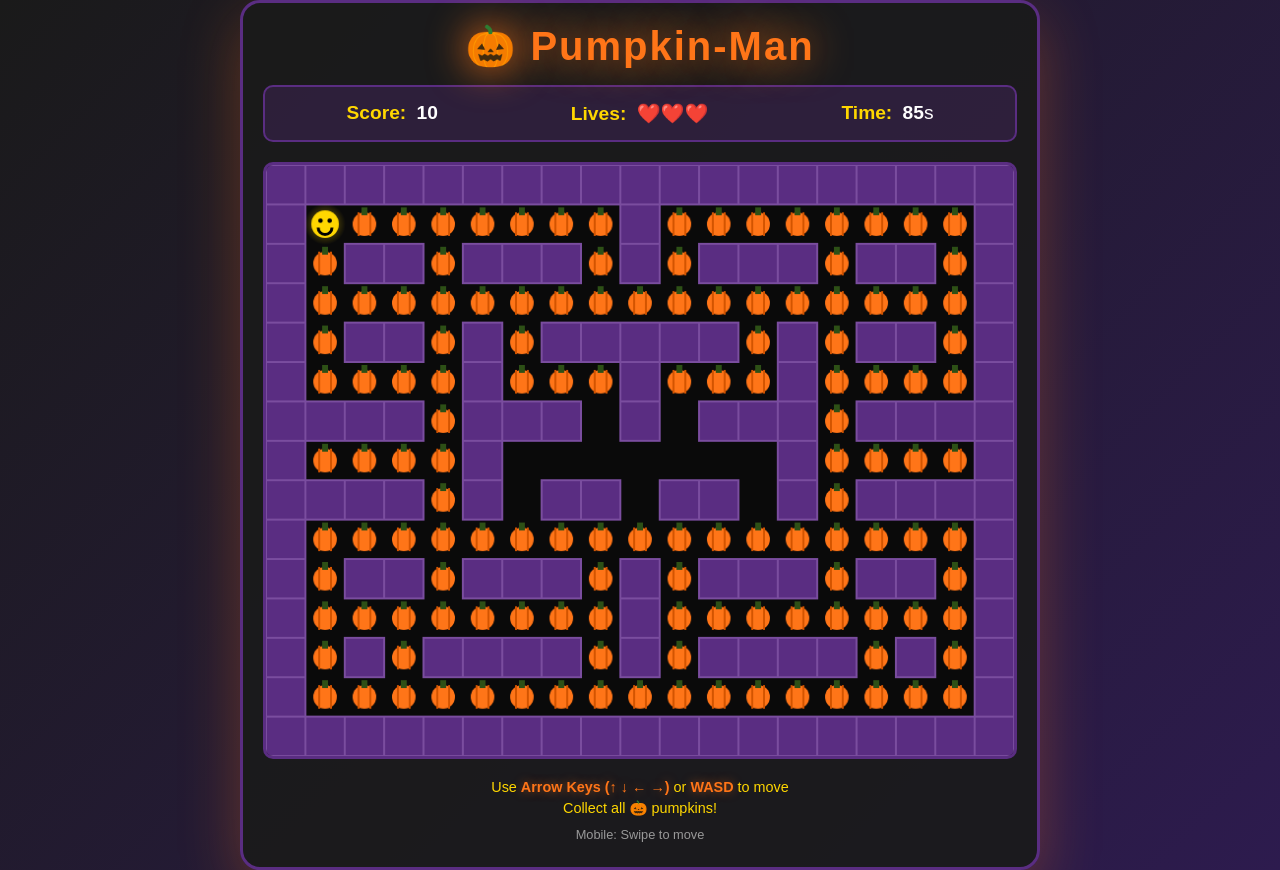
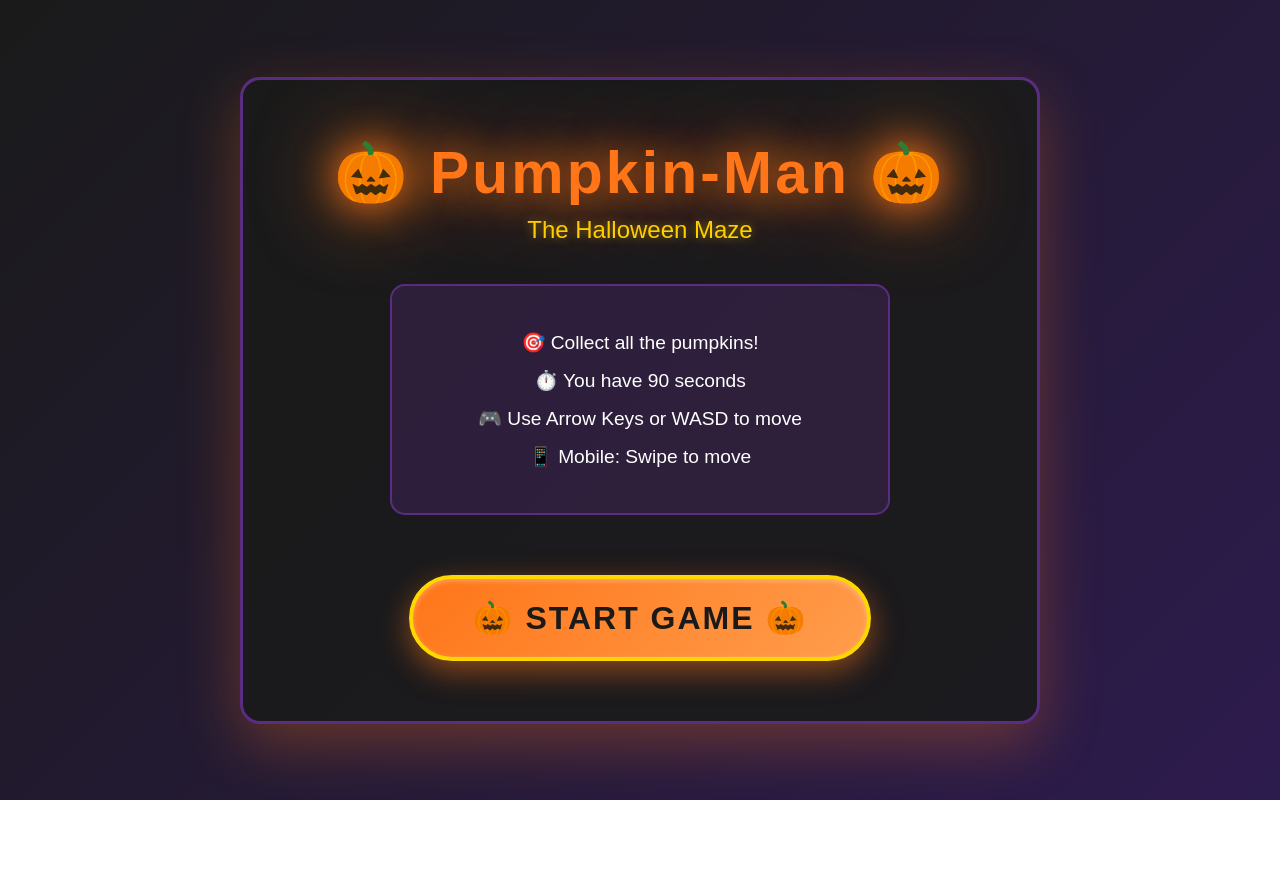
Before and after one commit to emanos84/pumpkin-man-blabla, a plain HTML site: page index.html in a window 1280 px wide. After the commit the page ends 800 px from the top, so only its background shows below. Drawn offline with Linux system fonts and the light colour scheme.

Commit message:
Add files via upload

```diff
--- a/game.js
+++ b/game.js
@@ -18,7 +18,8 @@ class Game {
         this.score = 0;
         this.lives = 3;
         this.timeLeft = 90;
-        this.gameRunning = true;
+        this.gameRunning = false; // Changed to false - game starts paused
+        this.gameStarted = false; // New flag for start screen
 
         // Maze layout (1 = wall, 0 = path, 2 = pumpkin)
         this.maze = [
@@ -39,12 +40,12 @@ class Game {
             [1,1,1,1,1,1,1,1,1,1,1,1,1,1,1,1,1,1,1]
         ];
 
-        // Player
+        // Player - starts in center of maze
         this.player = {
-            x: 1,
-            y: 1,
+            x: 9, // Center column (19 cols / 2 ≈ 9)
+            y: 7, // Center row (15 rows / 2 ≈ 7)
             size: this.tileSize * 0.7,
-            speed: 1,
+            speed: 0.15, // Increased from 1 to 0.15 for smooth movement
             color: '#FF7518'
         };
 
@@ -56,11 +57,37 @@ class Game {
         this.totalPumpkins = this.countPumpkins();
         this.collectedPumpkins = 0;
 
-        // Start game loop
+        // Setup start button
+        this.setupStartButton();
+
+        // Start game loop (will render but not update until game starts)
         this.lastTime = 0;
         this.animationFrame = null;
+        this.gameLoop();
+    }
+
+    setupStartButton() {
+        const startButton = document.getElementById('startButton');
+        if (startButton) {
+            startButton.addEventListener('click', () => {
+                this.startGame();
+            });
+        }
+    }
+
+    startGame() {
+        // Hide start screen, show game screen
+        document.getElementById('startScreen').classList.add('hidden');
+        document.getElementById('gameScreen').classList.remove('hidden');
+
+        // Start the game
+        this.gameRunning = true;
+        this.gameStarted = true;
+
+        // Start timer
         this.startTimer();
-        this.gameLoop();
+
+        console.log('Game started!');
     }
 
     countPumpkins() {
@@ -151,6 +178,11 @@ class Game {
     }
 
     startTimer() {
+        // Don't start timer until game starts
+        if (this.timerInterval) {
+            clearInterval(this.timerInterval);
+        }
+
         this.timerInterval = setInterval(() => {
             if (this.gameRunning && this.timeLeft > 0) {
                 this.timeLeft--;
@@ -163,6 +195,13 @@ class Game {
         }, 1000);
     }
 
+    startGame() {
+        this.gameStarted = true;
+        this.gameRunning = true;
+        this.startTimer();
+        console.log('Game started!');
+    }
+
     update() {
         if (!this.gameRunning) return;
 
@@ -170,18 +209,18 @@ class Game {
         const oldX = this.player.x;
         const oldY = this.player.y;
 
-        // Handle player movement
+        // Handle player movement - now using direct speed value
         if (this.keys['ArrowUp']) {
-            this.player.y -= this.player.speed * 0.1;
+            this.player.y -= this.player.speed;
         }
         if (this.keys['ArrowDown']) {
-            this.player.y += this.player.speed * 0.1;
+            this.player.y += this.player.speed;
         }
         if (this.keys['ArrowLeft']) {
-            this.player.x -= this.player.speed * 0.1;
+            this.player.x -= this.player.speed;
         }
         if (this.keys['ArrowRight']) {
-            this.player.x += this.player.speed * 0.1;
+            this.player.x += this.player.speed;
         }
 
         // Check collision with walls
@@ -345,7 +384,7 @@ class Game {
 
         this.ctx.fillStyle = '#fff';
         this.ctx.font = '18px Arial';
-        this.ctx.fillText('Refresh to play again', this.canvas.width/2, this.canvas.height/2 + 100);
+        this.ctx.fillText('Press F5 or Refresh to play again', this.canvas.width/2, this.canvas.height/2 + 100);
     }
 
     gameWin() {
@@ -373,7 +412,7 @@ class Game {
 
         this.ctx.fillStyle = '#fff';
         this.ctx.font = '18px Arial';
-        this.ctx.fillText('Refresh to play again', this.canvas.width/2, this.canvas.height/2 + 130);
+        this.ctx.fillText('Press F5 or Refresh to play again', this.canvas.width/2, this.canvas.height/2 + 130);
     }
 }
 
--- a/index.html
+++ b/index.html
@@ -8,6 +8,25 @@
 </head>
 <body>
     <div class="game-container">
+        <!-- Start Screen -->
+        <div id="startScreen" class="screen">
+            <div class="start-content">
+                <h1 class="game-title">🎃 Pumpkin-Man 🎃</h1>
+                <p class="game-subtitle">The Halloween Maze</p>
+                <div class="instructions">
+                    <p>🎯 Collect all the pumpkins!</p>
+                    <p>⏱️ You have 90 seconds</p>
+                    <p>🎮 Use Arrow Keys or WASD to move</p>
+                    <p>📱 Mobile: Swipe to move</p>
+                </div>
+                <button id="startButton" class="start-button">
+                    🎃 START GAME 🎃
+                </button>
+            </div>
+        </div>
+
+        <!-- Game Screen -->
+        <div id="gameScreen" class="screen hidden">
             <div class="header">
                 <div class="title">🎃 Pumpkin-Man</div>
                 <div class="stats">
@@ -34,6 +53,7 @@
                 <p style="font-size: 0.8rem; color: #999; margin-top: 10px;">Mobile: Swipe to move</p>
             </div>
         </div>
+    </div>
 
     <script src="game.js"></script>
 </body>
--- a/style.css
+++ b/style.css
@@ -129,3 +129,126 @@ body {
 .title {
     animation: pulse 2s ease-in-out infinite;
 }
+
+/* Screen Management */
+.screen {
+    width: 100%;
+}
+
+.screen.hidden {
+    display: none;
+}
+
+/* Start Screen Styles */
+#startScreen {
+    text-align: center;
+    padding: 40px 20px;
+}
+
+.start-content {
+    animation: fadeIn 1s ease-in;
+}
+
+@keyframes fadeIn {
+    from {
+        opacity: 0;
+        transform: translateY(-20px);
+    }
+    to {
+        opacity: 1;
+        transform: translateY(0);
+    }
+}
+
+.game-title {
+    font-size: 3.5rem;
+    font-weight: bold;
+    color: #FF7518;
+    text-shadow: 0 0 30px rgba(255, 117, 24, 1),
+                 0 0 60px rgba(255, 117, 24, 0.6),
+                 0 5px 10px rgba(0, 0, 0, 0.5);
+    margin-bottom: 10px;
+    animation: titlePulse 2s ease-in-out infinite;
+    letter-spacing: 3px;
+}
+
+@keyframes titlePulse {
+    0%, 100% {
+        text-shadow: 0 0 30px rgba(255, 117, 24, 1),
+                     0 0 60px rgba(255, 117, 24, 0.6);
+        transform: scale(1);
+    }
+    50% {
+        text-shadow: 0 0 40px rgba(255, 117, 24, 1),
+                     0 0 80px rgba(255, 117, 24, 0.8);
+        transform: scale(1.05);
+    }
+}
+
+.game-subtitle {
+    font-size: 1.5rem;
+    color: #FFD700;
+    margin-bottom: 40px;
+    text-shadow: 0 0 10px rgba(255, 215, 0, 0.5);
+}
+
+.instructions {
+    background: rgba(90, 45, 130, 0.3);
+    border: 2px solid #5a2d82;
+    border-radius: 15px;
+    padding: 30px;
+    margin: 30px auto;
+    max-width: 500px;
+}
+
+.instructions p {
+    font-size: 1.2rem;
+    margin: 15px 0;
+    color: #fff;
+}
+
+.start-button {
+    background: linear-gradient(135deg, #FF7518 0%, #ff9d4d 100%);
+    border: 4px solid #FFD700;
+    border-radius: 50px;
+    color: #1a1a1a;
+    font-size: 2rem;
+    font-weight: bold;
+    padding: 20px 60px;
+    cursor: pointer;
+    transition: all 0.3s ease;
+    box-shadow: 0 10px 30px rgba(255, 117, 24, 0.5),
+                inset 0 2px 5px rgba(255, 255, 255, 0.3);
+    text-transform: uppercase;
+    letter-spacing: 2px;
+    margin-top: 30px;
+}
+
+.start-button:hover {
+    background: linear-gradient(135deg, #ff9d4d 0%, #FF7518 100%);
+    transform: scale(1.1) translateY(-5px);
+    box-shadow: 0 15px 40px rgba(255, 117, 24, 0.7),
+                inset 0 2px 5px rgba(255, 255, 255, 0.5);
+    border-color: #fff;
+}
+
+.start-button:active {
+    transform: scale(1.05) translateY(-2px);
+    box-shadow: 0 8px 20px rgba(255, 117, 24, 0.6);
+}
+
+/* Game Screen Styles */
+#gameScreen {
+    animation: slideIn 0.5s ease-out;
+}
+
+@keyframes slideIn {
+    from {
+        opacity: 0;
+        transform: scale(0.9);
+    }
+    to {
+        opacity: 1;
+        transform: scale(1);
+    }
+}
```
Lines whose indentation alone changed are shown as unchanged.
